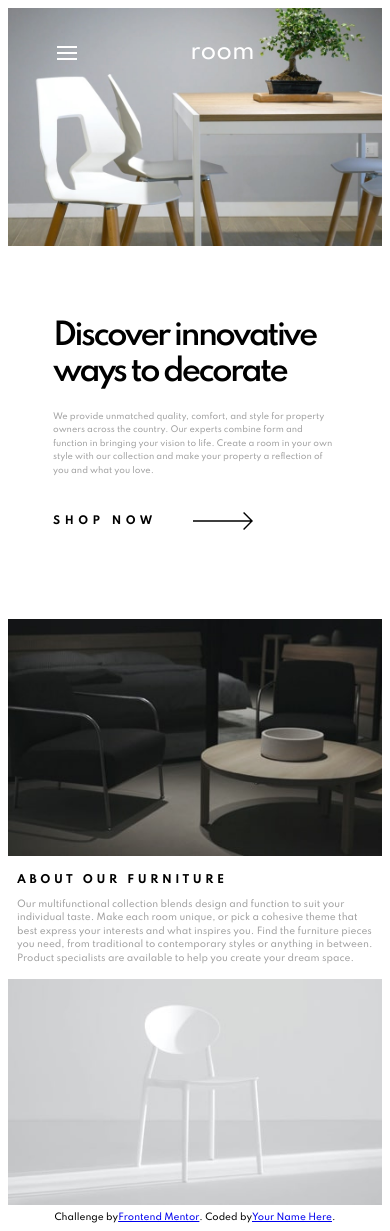
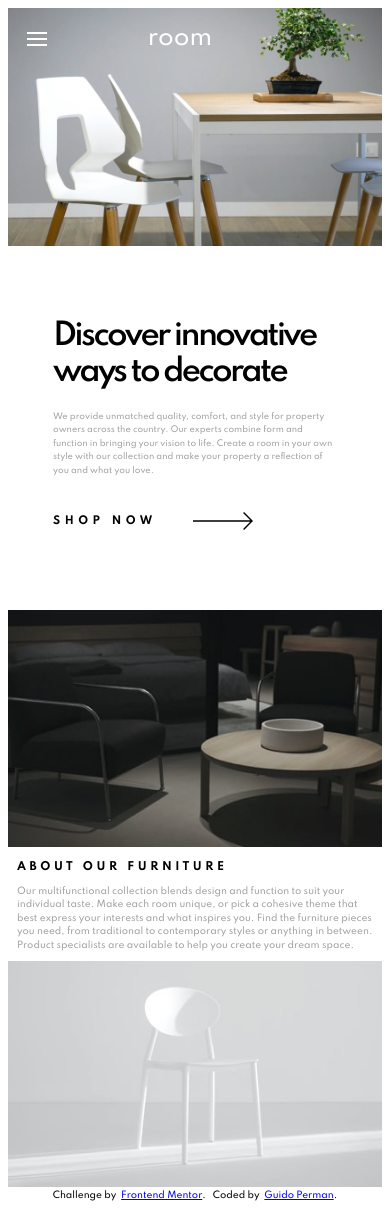
Before and after one commit to guidoperman1986/FrontEndMentor--room-homepage-master, a website: page index.html in a window 390 px wide. After the commit the page ends 1209 px from the top, so only its background shows below. Drawn offline with Linux system fonts and the light colour scheme.

Commit message:
some improvements to header for mobile

```diff
--- a/index.html
+++ b/index.html
@@ -120,8 +120,8 @@
 
 
   <div class="attribution">
-    Challenge by <a href="https://www.frontendmentor.io?ref=challenge" target="_blank">Frontend Mentor</a>.
-    Coded by <a href="#">Your Name Here</a>.
+    Challenge by &nbsp;<a href="https://www.frontendmentor.io?ref=challenge" target="_blank">Frontend Mentor</a>.
+    &nbsp; Coded by &nbsp; <a href="#">Guido Perman</a>.
   </div>
 </body>
 </html>
--- a/sass/main.scss
+++ b/sass/main.scss
@@ -35,7 +35,7 @@ body{
     grid-gap: 0;
 
     @media only screen and(max-width:$bp600){
-        grid-template-rows: 1fr 1fr repeat(3, min-content);
+        grid-template-rows: 1fr min-content repeat(3, min-content);
         margin: 0;
     }
 
@@ -44,8 +44,8 @@ body{
 .row-top{
     grid-row: 1 / 2;
 
+    display: grid;
     grid-template-columns: repeat(8, 1fr);
-    display: grid;
 
     @media only screen and(max-width:$bp600){
         grid-template-columns: 1fr;
@@ -72,10 +72,20 @@ body{
             position: absolute;
             cursor: pointer;
 
+            left: 3rem;
+
+            @media only screen and(max-width:$bp600){
+                left: 0;
+            }
+
             &__nav{
                 width: 40rem;
-                padding: 2.5rem;
+                padding: 1rem;
                 padding-left: 0;
+
+                & ul{
+                    padding: 0;
+                }
 
             }
 
@@ -117,11 +127,13 @@ body{
             }
 
             &__hamburguer{
-                display: none;
+                position: absolute;
+                left: 3rem;
+                visibility: hidden;
 
                 @media only screen and(max-width:$bp400){
-                    display:inline;
-                    padding-left: 1rem;
+                    visibility:visible;
+                    padding-left: 0;
                 }
             }
 
@@ -300,6 +312,10 @@ body{
         max-width: 100%;
         max-height: 100%;
         width: 100%;
+
+        @media only screen and(max-width:$bp600){
+            /* max-width: 50%; */
+        }
     }
 
 }
```
Also changed, not shown: style/styles.css.
